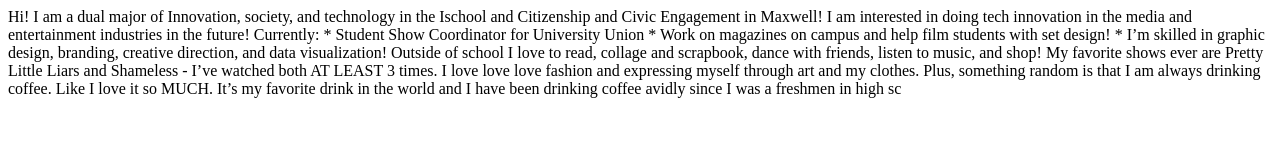
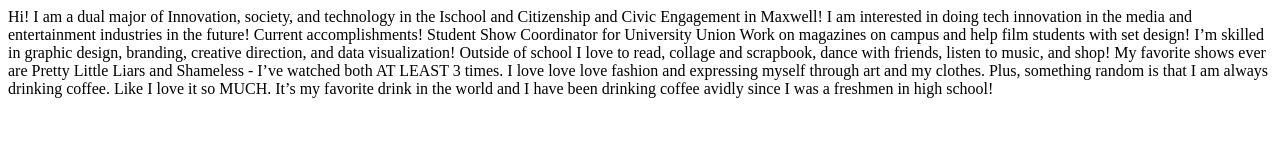
Before and after one commit to scgeorgallis/ist263, a plain HTML site: page lab01/georgallis-bio.html in a window 1280 px wide. Drawn offline with Linux system fonts and the light colour scheme.

Commit message:
update html

```diff
--- a/lab01/georgallis-bio.html
+++ b/lab01/georgallis-bio.html
@@ -6,12 +6,11 @@
     </head>
     <body>
         Hi! I am a dual major of Innovation, society, and technology in the Ischool and Citizenship and Civic Engagement in Maxwell! I am interested in doing tech innovation in the media and entertainment industries in the future!
+        Current accomplishments!
+        Student Show Coordinator for University Union
+        Work on magazines on campus and help film students with set design!
 
-Currently:
-* Student Show Coordinator for University Union
-* Work on magazines on campus and help film students with set design!
-* I’m skilled in graphic design, branding, creative direction, and data visualization!
-
-Outside of school I love to read, collage and scrapbook, dance with friends, listen to music, and shop! My favorite shows ever are Pretty Little Liars and Shameless - I’ve watched both AT LEAST 3 times. I love love love fashion and expressing myself through art and my clothes. Plus, something random is that I am always drinking coffee. Like I love it so MUCH. It’s my favorite drink in the world and I have been drinking coffee avidly since I was a freshmen in high sc
+        I’m skilled in graphic design, branding, creative direction, and data visualization!
+        Outside of school I love to read, collage and scrapbook, dance with friends, listen to music, and shop! My favorite shows ever are Pretty Little Liars and Shameless - I’ve watched both AT LEAST 3 times. I love love love fashion and expressing myself through art and my clothes. Plus, something random is that I am always drinking coffee. Like I love it so MUCH. It’s my favorite drink in the world and I have been drinking coffee avidly since I was a freshmen in high school!
     </body>
 </html>
```
